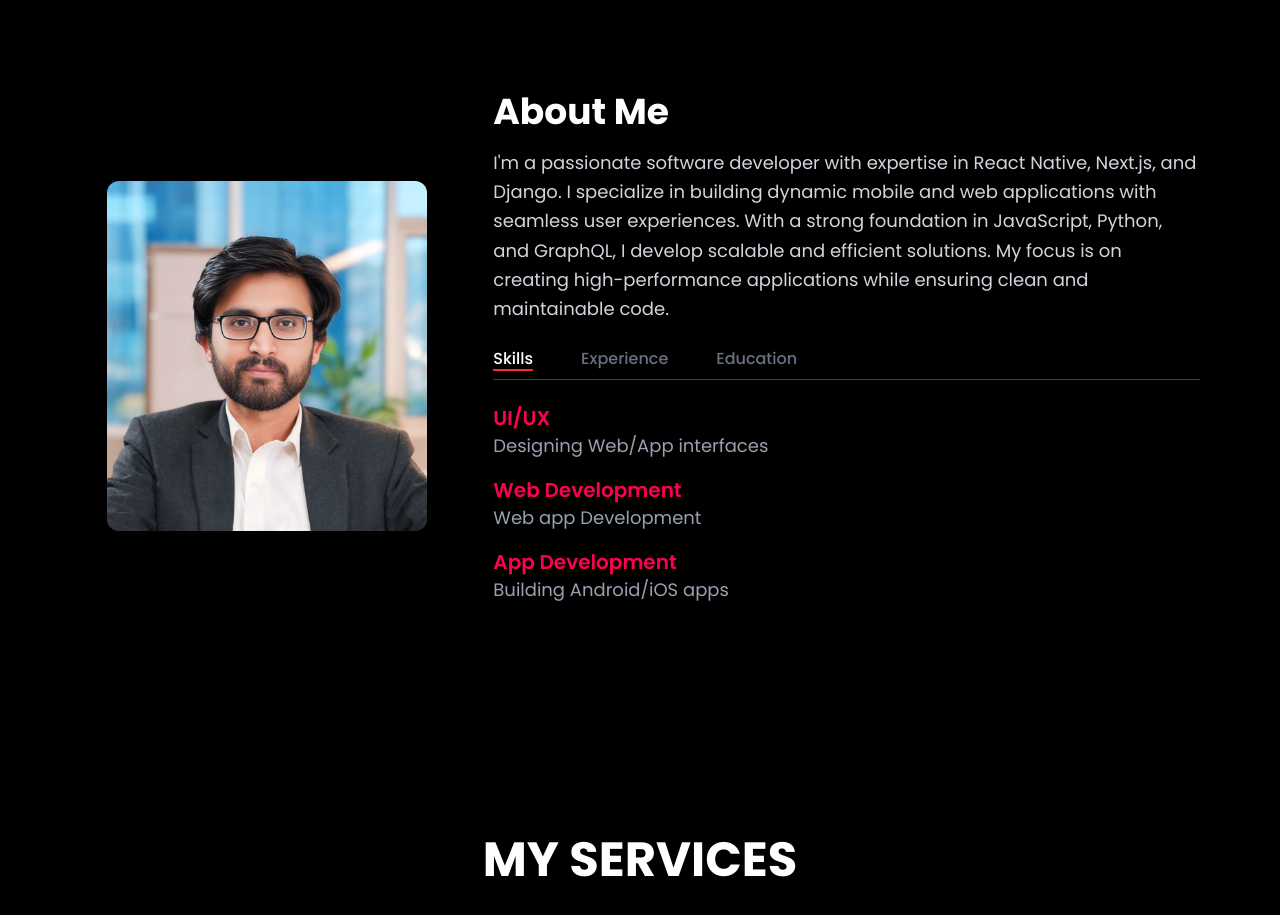
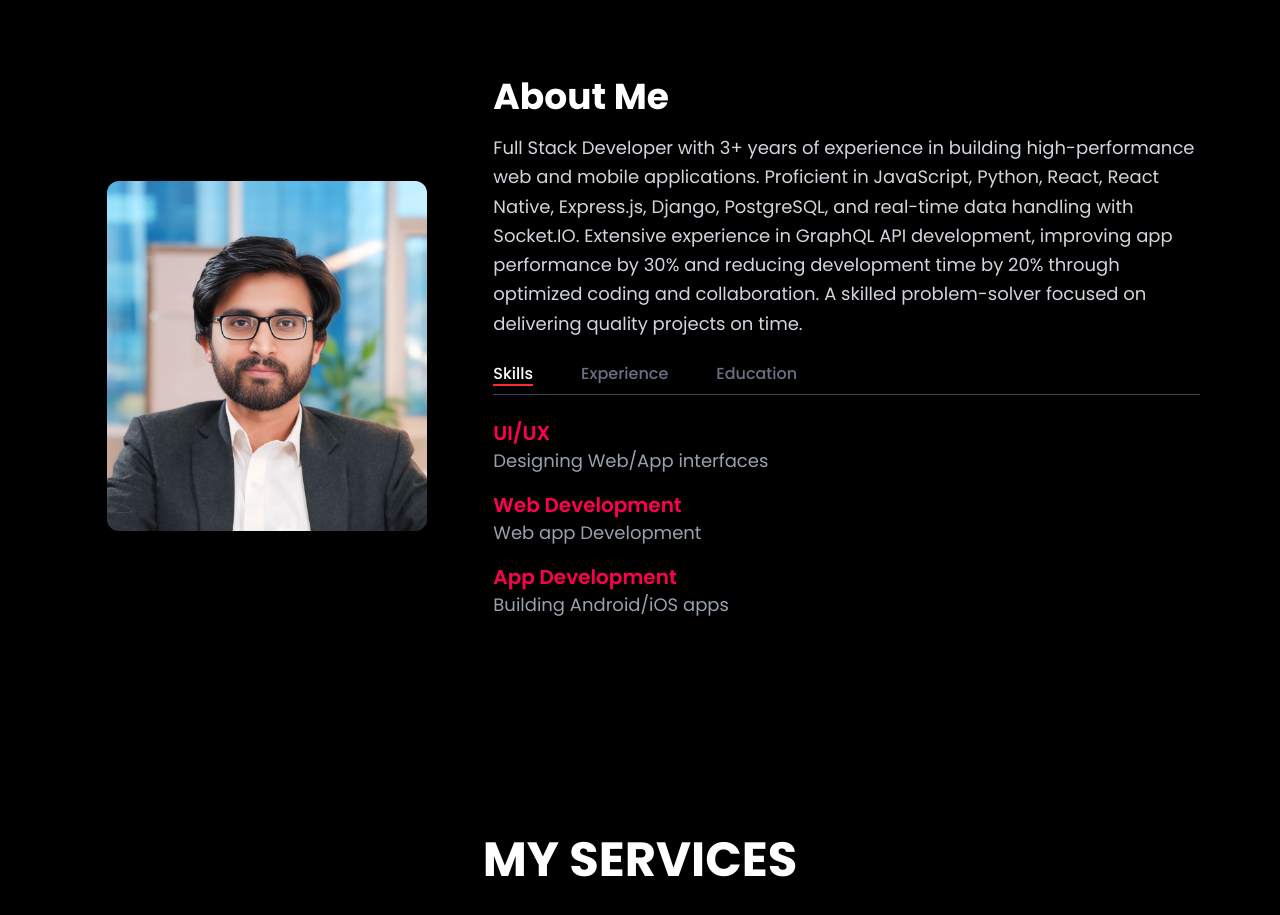
Before and after one commit to shayan013/my-portfolio, a React (Vite) app: page / in a window 1280 px wide. Shown: the part 940-1855 px from the top of the page. Built offline with nearby package versions, Linux system fonts and the light colour scheme.

Commit message:
about me updated

```diff
--- a/src/components/Aboutme.jsx
+++ b/src/components/Aboutme.jsx
@@ -42,12 +42,14 @@ export default function AboutMe() {
       <div className="w-full lg:w-2/3 mt-8 lg:mt-0 lg:pl-10 text-center lg:text-left">
         <h2 className="text-3xl sm:text-4xl font-bold">About Me</h2>
         <p className="text-gray-300 mt-4 text-base sm:text-lg leading-relaxed">
-          I'm a passionate software developer with expertise in React Native,
-          Next.js, and Django. I specialize in building dynamic mobile and web
-          applications with seamless user experiences. With a strong foundation
-          in JavaScript, Python, and GraphQL, I develop scalable and efficient
-          solutions. My focus is on creating high-performance applications while
-          ensuring clean and maintainable code.
+          Full Stack Developer with 3+ years of experience in building
+          high-performance web and mobile applications. Proficient in
+          JavaScript, Python, React, React Native, Express.js, Django,
+          PostgreSQL, and real-time data handling with Socket.IO. Extensive
+          experience in GraphQL API development, improving app performance by
+          30% and reducing development time by 20% through optimized coding and
+          collaboration. A skilled problem-solver focused on delivering quality
+          projects on time.
         </p>
 
         {/* Tabs */}
```
